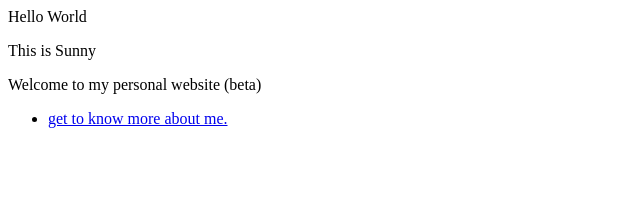
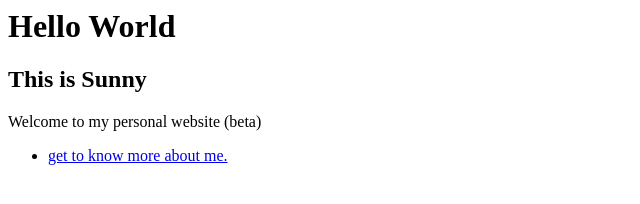
Before and after one commit to kochan017/kochan017.github.io, a plain HTML site: page index.html in a window 1280 px wide. Shown: the whole page, without its empty margins (0-640 px from the left). Drawn offline with Linux system fonts and the light colour scheme.

Commit message:
Update index.html

```diff
--- a/index.html
+++ b/index.html
@@ -1,8 +1,11 @@
-<p> Hello World </p>
-<p> This is Sunny </p>
-<p> Welcome to my personal website (beta) </p>
+<html>
+  <body>
+    <h1> Hello World </h1>
+    <h2> This is Sunny </h2>
+    <p> Welcome to my personal website (beta) </p>
 
-<ul>
-  <li> <a href="https://google.com"> get to know more about me. </a> </li>
-
-</ul>
+    <ul>
+      <li> <a href="https://google.com"> get to know more about me. </a> </li>
+    </ul>
+  </body>
+</html>
```
